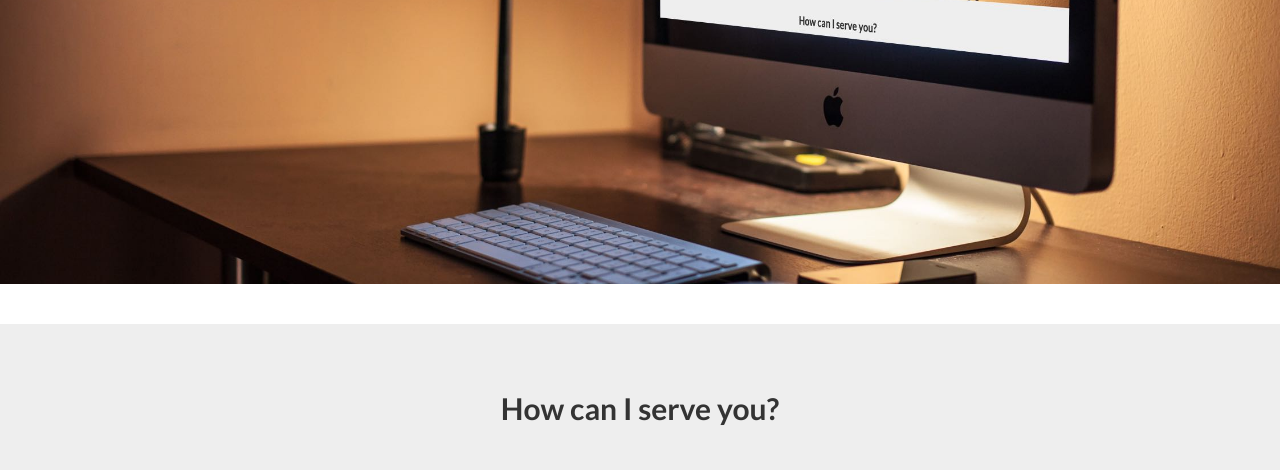
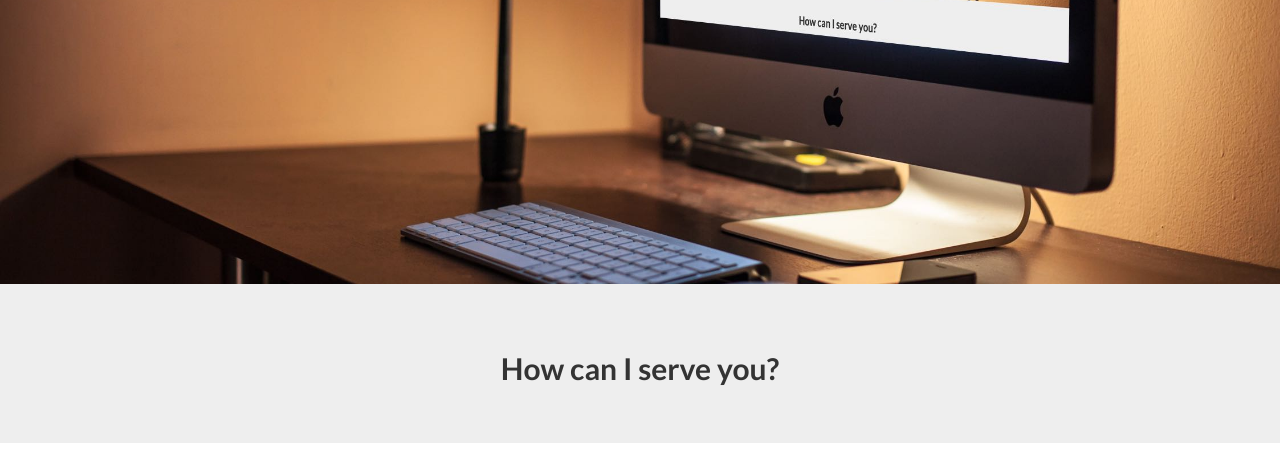
Before and after one commit to mavanderleest/morganvanderleest, a plain HTML site: page index.html in a window 1280 px wide. Shown: the part 436-906 px from the top of the page. Drawn offline with Linux system fonts and the light colour scheme.

Commit message:
Fix whitespace issue

```diff
--- a/css/custom-styles.css
+++ b/css/custom-styles.css
@@ -29,8 +29,16 @@ h6 {
   padding: 10% 0 0 10%;
 }
 
+.service-header {
+  margin-top: -40px;
+}
+
 .service-body {
   text-align: center;
+}
+
+.service-body h3 {
+  text-decoration: underline;
 }
 
 .service.jumbotron {
@@ -40,10 +48,6 @@ h6 {
 .sub-service {
   font-size: 20px;
   font-weight: 100;
-}
-
-.service-body h3 {
-  text-decoration: underline;
 }
 
 span.shade {
```
